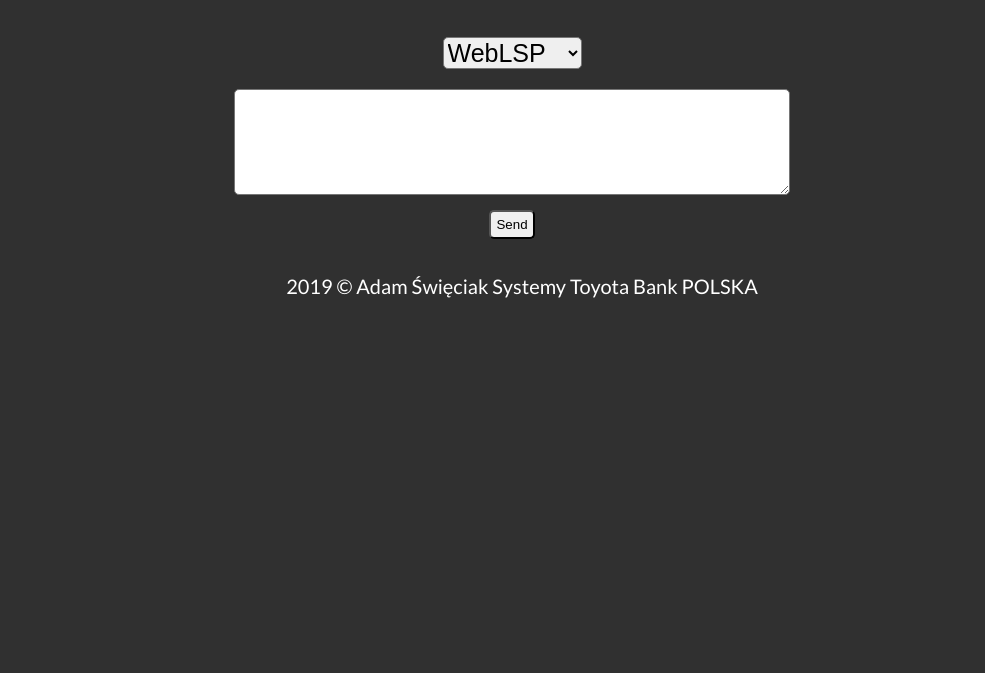
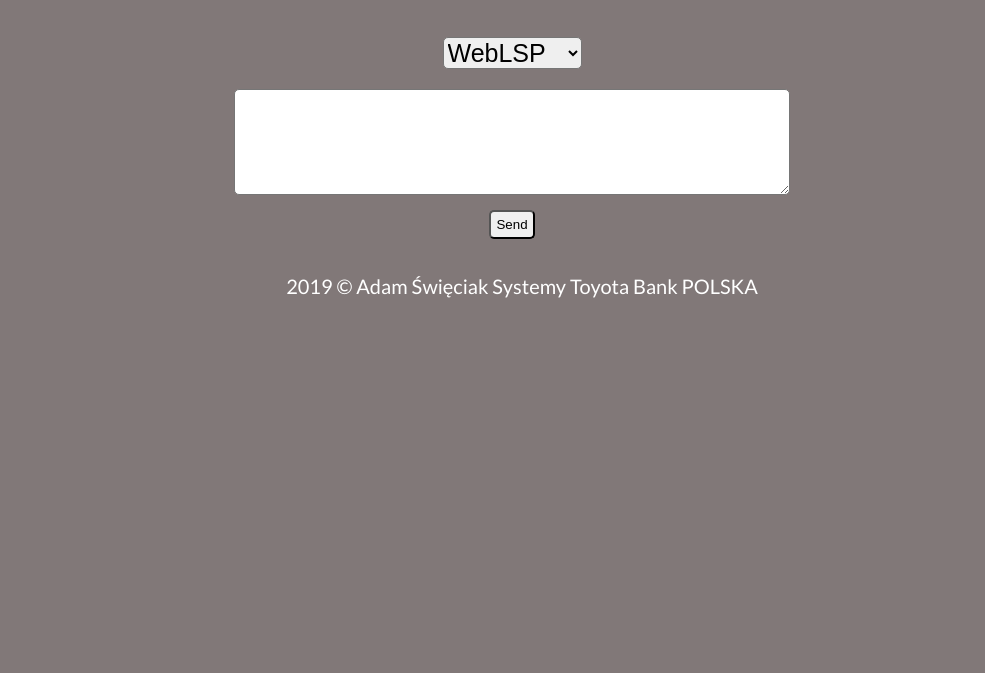
Before and after one commit to AdamSwieciak/form_Toyota, a plain HTML site: page index.html in a window 1280 px wide. Shown: the part 127-800 px from the top of the page, without its empty margins (128-1113 px from the left). Drawn offline with Linux system fonts and the light colour scheme.

Commit message:
change bgc color

```diff
--- a/style.css
+++ b/style.css
@@ -1,6 +1,6 @@
 body
 {
-background-color: #303030;
+background-color: #817878;
 color: white;
 font-family: 'Lato', sans-serif;
 font-size: 20px;
```
